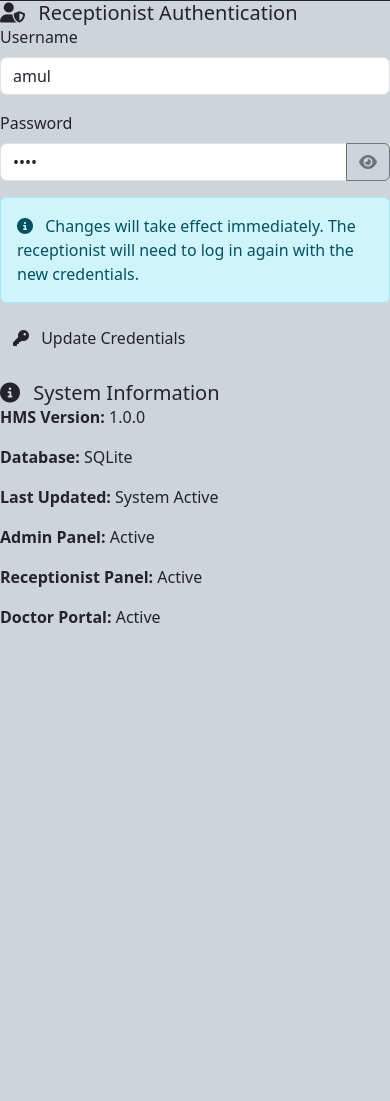
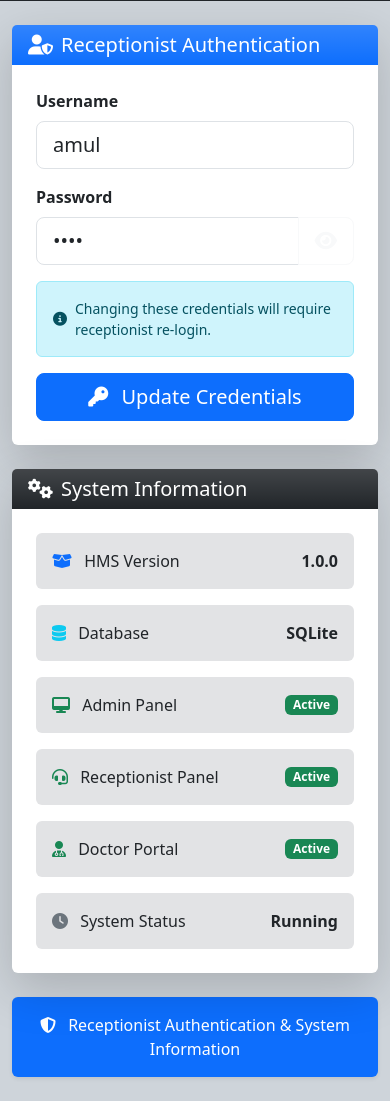
Before and after one commit to amulbabariya07/hms-system, a Flask app: page /admin/configuration in a window 390 px wide. Shown: the part 55-1156 px from the top of the page. Before the commit the page ends 678 px from the top, so only its background shows below. Run offline with Flask 3, Linux system fonts and the light colour scheme; the visitor is signed in with stand-in values (Sample User, id 1).

Commit message:
[IMP] Configuration page re-design admin side

```diff
--- a/app/admin/templates/admin/configuration.html
+++ b/app/admin/templates/admin/configuration.html
@@ -4,151 +4,166 @@
 {% block page_title %}Configuration{% endblock %}
 
 {% block content %}
-<div class="configuration-content">
-    <!-- Removed Receptionist Theme Settings section completely -->
+<div class="container-fluid py-4">
+    <div id="alert-container"></div>
 
+    <div class="row g-4">
         <!-- Receptionist Authentication -->
-    <div class="admin-card mb-4">
-        <div class="admin-card-header">
-            <h5 class="mb-0">
+        <div class="col-lg-6">
+            <div class="card shadow-lg border-0 h-100">
+                <div class="card-header bg-gradient bg-primary text-white border-0">
+                    <h5 class="mb-0 d-flex align-items-center">
                         <i class="fas fa-user-shield me-2"></i>
                         Receptionist Authentication
                     </h5>
                 </div>
-        <div class="admin-card-body">
+                <div class="card-body p-4">
                     <form id="authForm">
-                <div class="row">
-                    <div class="col-md-6">
                         <div class="mb-3">
-                            <label for="receptionistUsername" class="form-label">Username</label>
-                            <input type="text" class="form-control" id="receptionistUsername" value="amul" required>
+                            <label for="receptionistUsername" class="form-label fw-bold">Username</label>
+                            <input type="text" class="form-control form-control-lg" id="receptionistUsername" value="amul" required>
                         </div>
-                    </div>
-                    <div class="col-md-6">
                         <div class="mb-3">
-                            <label for="receptionistPassword" class="form-label">Password</label>
-                            <div class="input-group">
+                            <label for="receptionistPassword" class="form-label fw-bold">Password</label>
+                            <div class="input-group input-group-lg">
                                 <input type="password" class="form-control" id="receptionistPassword" value="amul" required>
-                                <button class="btn btn-outline-secondary" type="button" id="togglePassword">
+                                <button class="btn btn-outline-light" type="button" id="togglePassword">
                                     <i class="fas fa-eye"></i>
                                 </button>
                             </div>
                         </div>
+                        <div class="alert alert-info d-flex align-items-center small" role="alert">
+                            <i class="fas fa-info-circle me-2"></i>
+                            Changing these credentials will require receptionist re-login.
                         </div>
-                </div>
-                <div class="alert alert-info">
-                    <i class="fas fa-info-circle me-2"></i>
-                    Changes will take effect immediately. The receptionist will need to log in again with the new credentials.
-                </div>
-                <button type="submit" class="btn btn-admin-primary">
+                        <button type="submit" class="btn btn-lg btn-primary w-100">
                             <i class="fas fa-key me-2"></i>
                             Update Credentials
                         </button>
                     </form>
                 </div>
             </div>
+        </div>
 
         <!-- System Information -->
-    <div class="admin-card">
-        <div class="admin-card-header">
-            <h5 class="mb-0">
-                <i class="fas fa-info-circle me-2"></i>
+        <div class="col-lg-6">
+            <div class="card shadow-lg border-0 h-100">
+                <div class="card-header bg-gradient bg-dark text-white border-0">
+                    <h5 class="mb-0 d-flex align-items-center">
+                        <i class="fas fa-cogs me-2"></i>
                         System Information
                     </h5>
                 </div>
-        <div class="admin-card-body">
-            <div class="row">
-                <div class="col-md-6">
-                    <p><strong>HMS Version:</strong> 1.0.0</p>
-                    <p><strong>Database:</strong> SQLite</p>
-                    <p><strong>Last Updated:</strong> System Active</p>
+                <div class="card-body p-4">
+                    <div class="row g-3">
+                        <div class="col-sm-6">
+                            <div class="p-3 rounded bg-secondary-subtle d-flex align-items-center justify-content-between">
+                                <span><i class="fas fa-box-open text-primary me-2"></i> HMS Version</span>
+                                <span class="fw-bold">1.0.0</span>
                             </div>
-                <div class="col-md-6">
-                    <p><strong>Admin Panel:</strong> Active</p>
-                    <p><strong>Receptionist Panel:</strong> Active</p>
-                    <p><strong>Doctor Portal:</strong> Active</p>
+                        </div>
+                        <div class="col-sm-6">
+                            <div class="p-3 rounded bg-secondary-subtle d-flex align-items-center justify-content-between">
+                                <span><i class="fas fa-database text-info me-2"></i> Database</span>
+                                <span class="fw-bold">SQLite</span>
+                            </div>
+                        </div>
+                        <div class="col-sm-6">
+                            <div class="p-3 rounded bg-secondary-subtle d-flex align-items-center justify-content-between">
+                                <span><i class="fas fa-desktop text-success me-2"></i> Admin Panel</span>
+                                <span class="badge bg-success">Active</span>
+                            </div>
+                        </div>
+                        <div class="col-sm-6">
+                            <div class="p-3 rounded bg-secondary-subtle d-flex align-items-center justify-content-between">
+                                <span><i class="fas fa-headset text-success me-2"></i> Receptionist Panel</span>
+                                <span class="badge bg-success">Active</span>
+                            </div>
+                        </div>
+                        <div class="col-sm-6">
+                            <div class="p-3 rounded bg-secondary-subtle d-flex align-items-center justify-content-between">
+                                <span><i class="fas fa-user-md text-success me-2"></i> Doctor Portal</span>
+                                <span class="badge bg-success">Active</span>
+                            </div>
+                        </div>
+                        <div class="col-sm-6">
+                            <div class="p-3 rounded bg-secondary-subtle d-flex align-items-center justify-content-between">
+                                <span><i class="fas fa-clock text-secondary me-2"></i> System Status</span>
+                                <span class="fw-bold text-dark">Running</span>
+                            </div>
+                        </div>
                     </div>
                 </div>
             </div>
         </div>
     </div>
 
+    <!-- Bottom Banner -->
+    <div class="mt-4">
+        <div class="bg-primary text-white text-center py-3 rounded shadow-sm">
+            <i class="fas fa-shield-alt me-2"></i> Receptionist Authentication & System Information
+        </div>
+    </div>
+</div>
+
 <script>
 document.addEventListener('DOMContentLoaded', function() {
-    // Password toggle functionality
-    document.getElementById('togglePassword').addEventListener('click', function() {
+    const togglePassword = document.getElementById('togglePassword');
+    if (togglePassword) {
+        togglePassword.addEventListener('click', function() {
             const passwordField = document.getElementById('receptionistPassword');
             const icon = this.querySelector('i');
 
             if (passwordField.type === 'password') {
                 passwordField.type = 'text';
-            icon.classList.remove('fa-eye');
-            icon.classList.add('fa-eye-slash');
+                icon.classList.replace('fa-eye', 'fa-eye-slash');
             } else {
                 passwordField.type = 'password';
-            icon.classList.remove('fa-eye-slash');
-            icon.classList.add('fa-eye');
+                icon.classList.replace('fa-eye-slash', 'fa-eye');
             }
         });
+    }
 
-    document.getElementById('authForm').addEventListener('submit', function(e) {
+    const authForm = document.getElementById('authForm');
+    if (authForm) {
+        authForm.addEventListener('submit', function(e) {
             e.preventDefault();
 
             const username = document.getElementById('receptionistUsername').value;
             const password = document.getElementById('receptionistPassword').value;
 
-        // Show loading state
             const submitBtn = this.querySelector('button[type="submit"]');
-        const originalText = submitBtn.innerHTML;
-        submitBtn.innerHTML = '<i class="fas fa-spinner fa-spin me-2"></i>Updating...';
+            const originalHtml = submitBtn.innerHTML;
+            submitBtn.innerHTML = '<span class="spinner-border spinner-border-sm me-2"></span> Updating...';
             submitBtn.disabled = true;
 
-        // Send to backend API
             fetch('{{ url_for("admin.update_receptionist_auth") }}', {
                 method: 'POST',
-            headers: {
-                'Content-Type': 'application/json',
-            },
-            body: JSON.stringify({
-                username: username,
-                password: password
+                headers: { 'Content-Type': 'application/json' },
+                body: JSON.stringify({ username, password })
             })
-        })
-        .then(response => response.json())
-        .then(data => {
-            if (data.success) {
-                showAlert(data.message, 'success');
-            } else {
-                showAlert(data.message, 'danger');
-            }
-        })
-        .catch(error => {
-            showAlert('An error occurred while updating credentials.', 'danger');
-        })
+            .then(res => res.json())
+            .then(data => showAlert(data.message, data.success ? 'success' : 'danger'))
+            .catch(() => showAlert('An error occurred while updating credentials.', 'danger'))
             .finally(() => {
-            // Reset button
-            submitBtn.innerHTML = originalText;
+                submitBtn.innerHTML = originalHtml;
                 submitBtn.disabled = false;
             });
         });
+    }
 
-    // Helper function to show alerts
     function showAlert(message, type) {
-        const alertDiv = document.createElement('div');
-        alertDiv.className = `alert alert-${type} alert-dismissible fade show`;
-        alertDiv.innerHTML = `
+        const alertContainer = document.getElementById('alert-container');
+        if (!alertContainer) return;
+        const wrapper = document.createElement('div');
+        wrapper.innerHTML = `
+            <div class="alert alert-${type} alert-dismissible fade show mt-2" role="alert">
                 <i class="fas fa-${type === 'success' ? 'check-circle' : 'exclamation-triangle'} me-2"></i>
                 ${message}
                 <button type="button" class="btn-close" data-bs-dismiss="alert"></button>
-        `;
-
-        const container = document.querySelector('.configuration-content');
-        container.insertBefore(alertDiv, container.firstChild);
-
-        // Auto dismiss after 5 seconds
-        setTimeout(() => {
-            alertDiv.remove();
-        }, 5000);
+            </div>`;
+        alertContainer.append(wrapper);
+        setTimeout(() => wrapper.remove(), 4000);
     }
 });
 </script>
```
Lines whose indentation alone changed are shown as unchanged.
